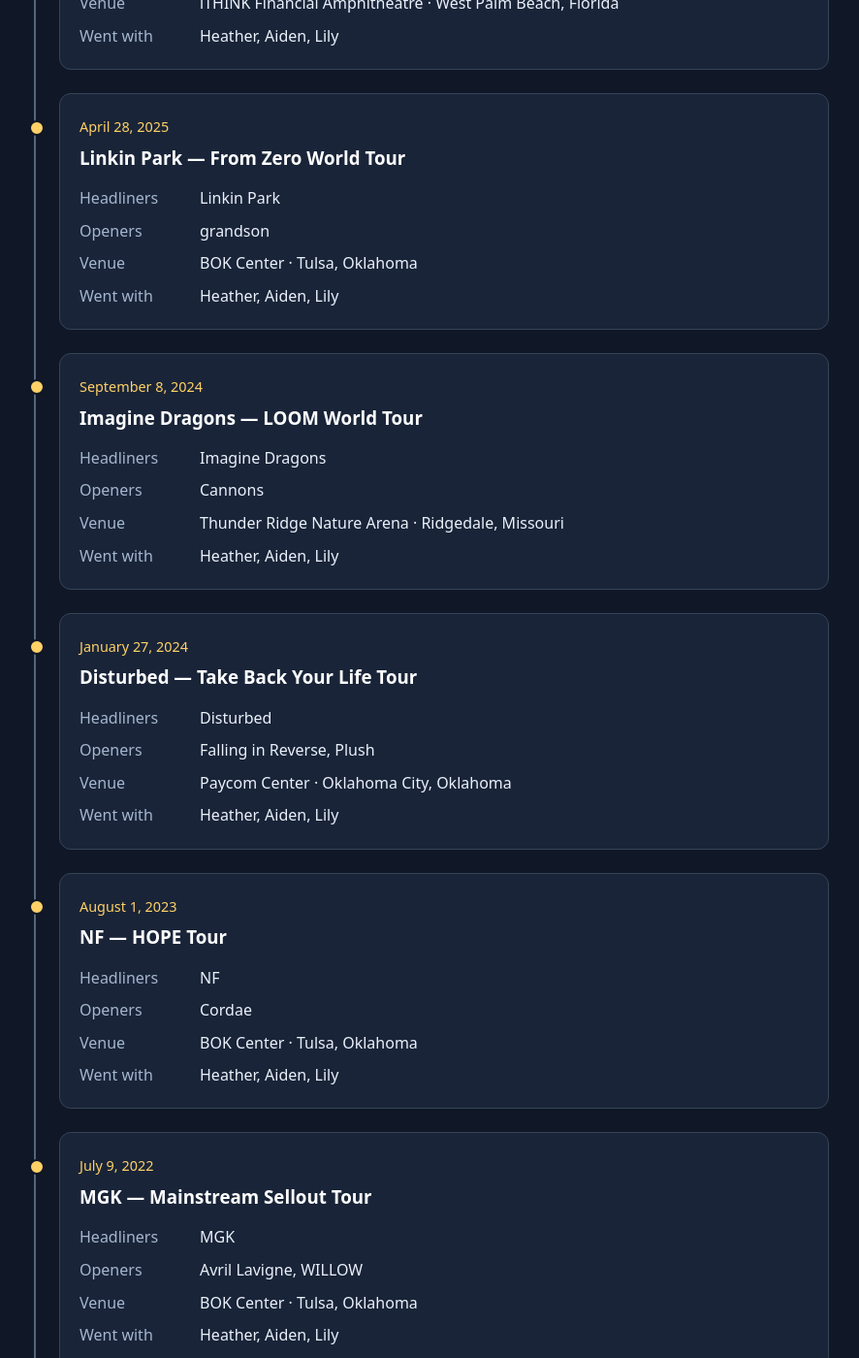
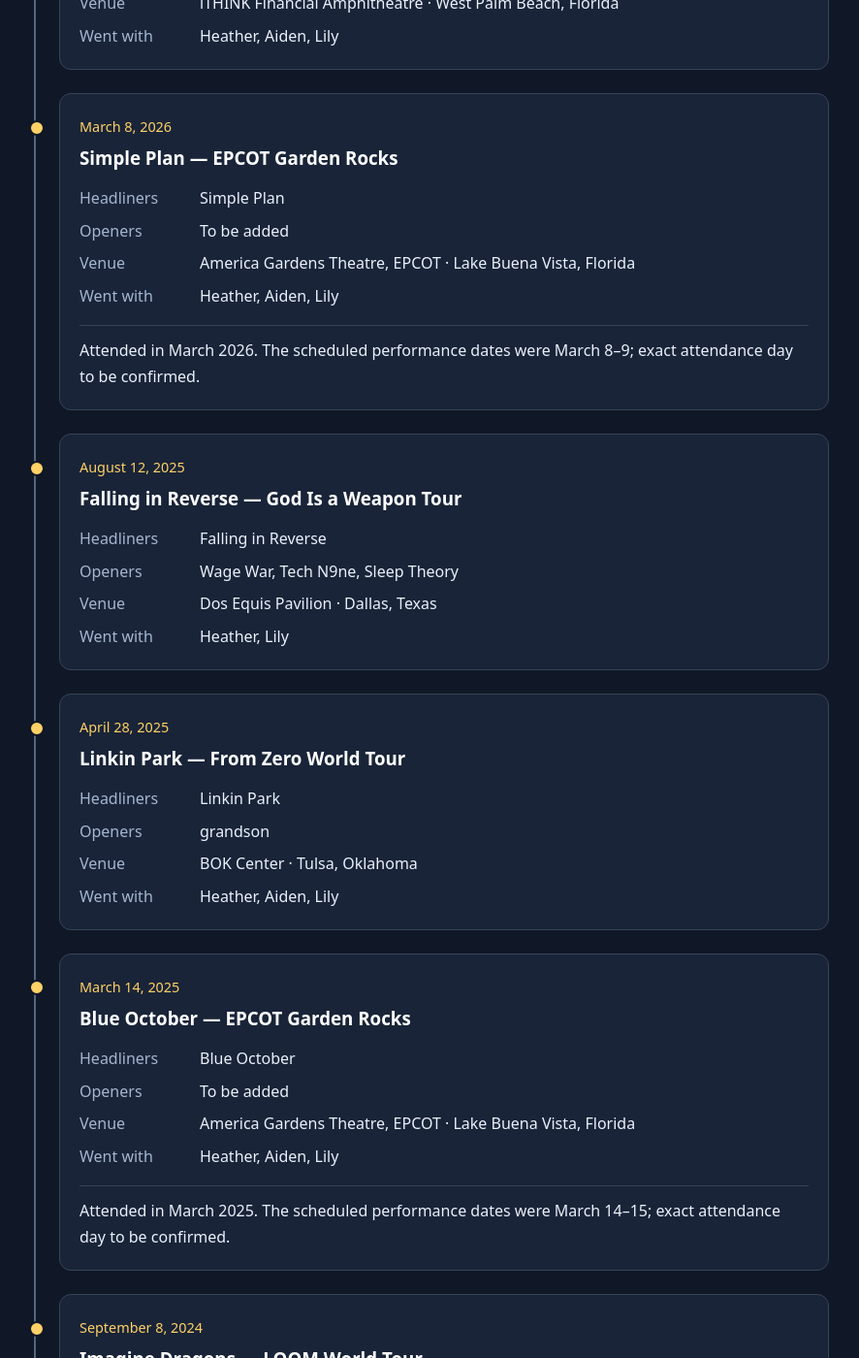
Before and after one commit to bamalroney-dev/Side-quest-dispatch, a Jekyll site: the page built from concerts.html, in a window 1280 px wide and 1400 px high, scrolled down 2194 px. Shown: the whole window at 97% size, without its empty margins (195-1081 px from the left). Built offline with Jekyll 4.4.1, drawn with Linux system fonts in a browser that asks for light colours; some of the changed text lies outside the part shown.

Commit message:
Add six confirmed concerts with companions and EPCOT date ranges

```diff
--- a/_data/concerts.yml
+++ b/_data/concerts.yml
@@ -203,3 +203,73 @@
   location: "Tulsa, Oklahoma"
   companions: ["Heather","Aiden","Lily"]
   notes: ""
+
+# https://www.concertarchives.org/venues/azura-amphitheater?page=13
+- date: "2007-05-12"
+  title: "Fall Out Boy — Honda Civic Tour"
+  status: "attended"
+  headliners: ["Fall Out Boy"]
+  openers: ["Paul Wall","The Academy Is…","Cobra Starship"]
+  venue: "Verizon Wireless Amphitheater"
+  location: "Bonner Springs, Kansas"
+  companions: ["Jonathan"]
+  notes: "Additional support listings include +44; their appearance remains unconfirmed."
+
+# https://www.worldradiohistory.com/Archive-All-Music/Pollstar/10s/10/Pollstar-2010-05-24.pdf
+- date: "2010-04-24"
+  title: "Nickelback — Dark Horse Tour"
+  status: "attended"
+  headliners: ["Nickelback"]
+  openers: ["Breaking Benjamin","Shinedown","Sick Puppies"]
+  venue: "BOK Center"
+  location: "Tulsa, Oklahoma"
+  companions: ["Heather","Dad"]
+  notes: ""
+
+# https://www.concertarchives.org/concerts/fall-out-boy-jimmy-eat-world-9d05973f-e328-4bde-ab5b-39636a839256
+- date: "2024-03-11"
+  title: "Fall Out Boy — So Much For (2our) Dust"
+  status: "attended"
+  headliners: ["Fall Out Boy"]
+  openers: ["Jimmy Eat World","The Maine","Daisy Grenade"]
+  venue: "Paycom Center"
+  location: "Oklahoma City, Oklahoma"
+  companions: ["Heather","Aiden","Lily","Jonathan"]
+  notes: ""
+
+# https://disneyparksblog.com/wdw/just-announced-2025-epcot-garden-rocks-concert-series-lineup/
+- date: "2025-03-14"
+  date_end: "2025-03-15"
+  date_label: "March 14–15, 2025 · exact day unconfirmed"
+  title: "Blue October — EPCOT Garden Rocks"
+  status: "attended"
+  headliners: ["Blue October"]
+  openers: []
+  venue: "America Gardens Theatre, EPCOT"
+  location: "Lake Buena Vista, Florida"
+  companions: ["Heather","Aiden","Lily"]
+  notes: "Attended in March 2025. The scheduled performance dates were March 14–15; exact attendance day to be confirmed."
+
+# https://www.concertarchives.org/concerts/falling-in-reverse-wage-war-tech-n9ne-sleep-theory
+- date: "2025-08-12"
+  title: "Falling in Reverse — God Is a Weapon Tour"
+  status: "attended"
+  headliners: ["Falling in Reverse"]
+  openers: ["Wage War","Tech N9ne","Sleep Theory"]
+  venue: "Dos Equis Pavilion"
+  location: "Dallas, Texas"
+  companions: ["Heather","Lily"]
+  notes: ""
+
+# https://disneyparksblog.com/wdw/garden-rocks-concert-series-lineup-schedule-and-more/
+- date: "2026-03-08"
+  date_end: "2026-03-09"
+  date_label: "March 8–9, 2026 · exact day unconfirmed"
+  title: "Simple Plan — EPCOT Garden Rocks"
+  status: "attended"
+  headliners: ["Simple Plan"]
+  openers: []
+  venue: "America Gardens Theatre, EPCOT"
+  location: "Lake Buena Vista, Florida"
+  companions: ["Heather","Aiden","Lily"]
+  notes: "Attended in March 2026. The scheduled performance dates were March 8–9; exact attendance day to be confirmed."
```
